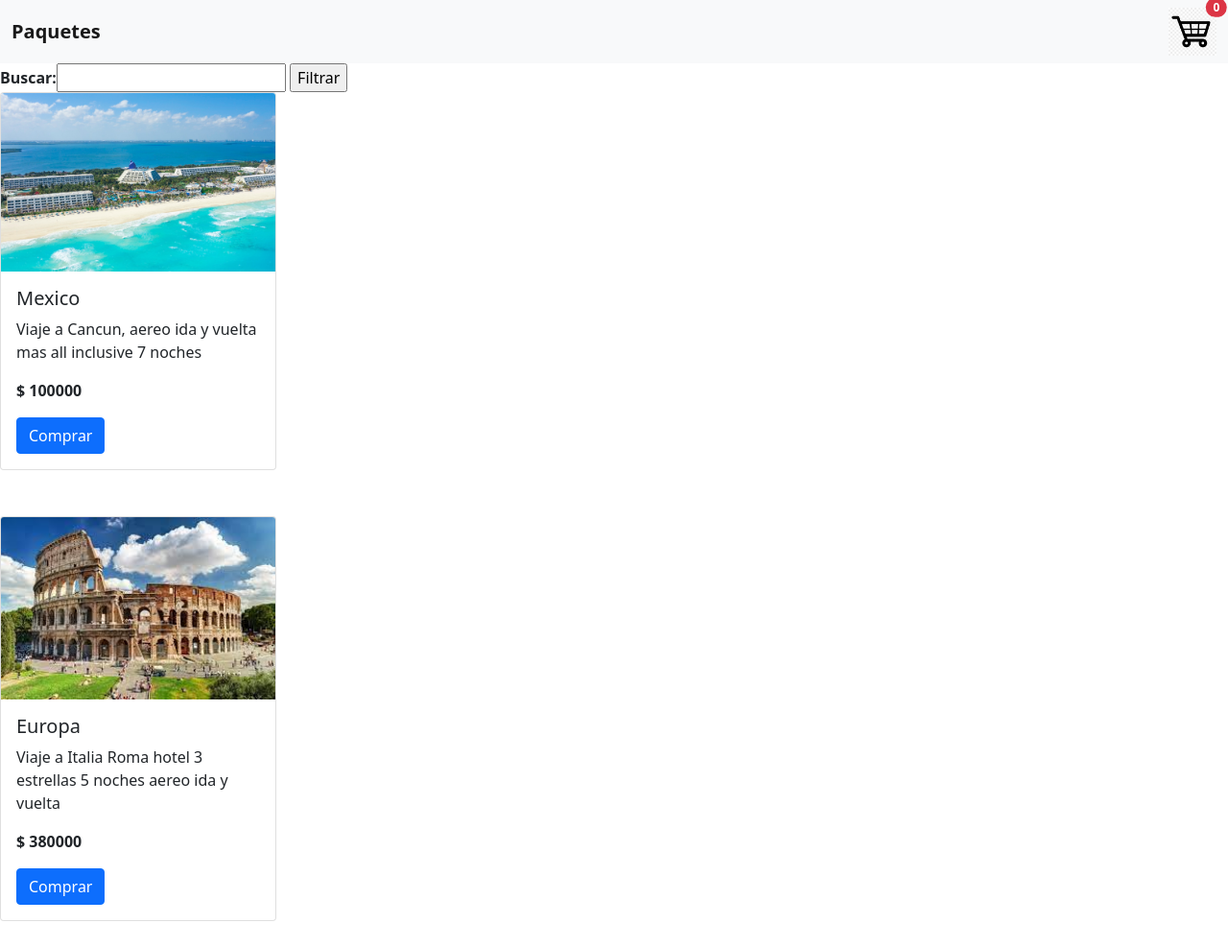
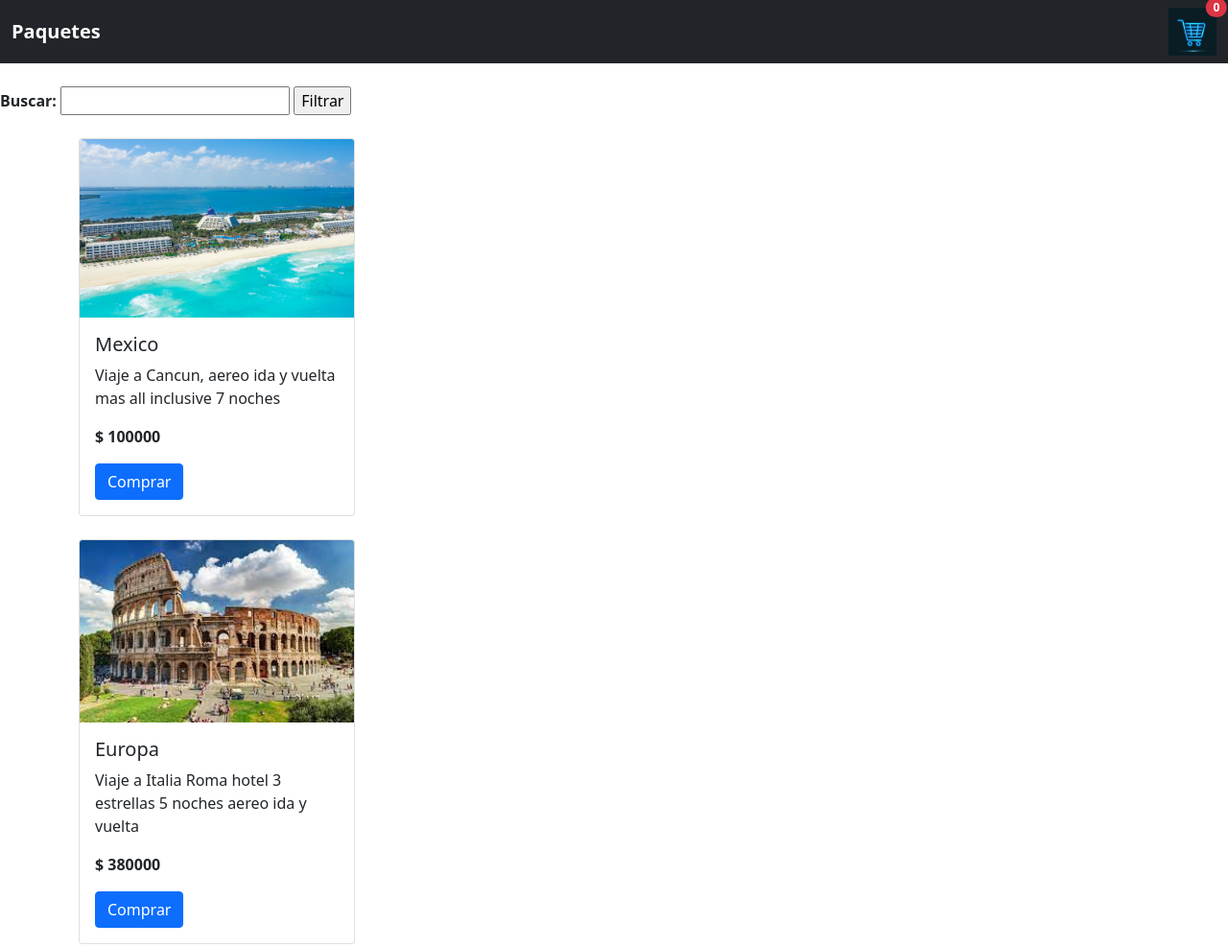
Before and after one commit to JulietaSangari/Happy-Holidays, a plain HTML site: page paquetes.html in a window 1280 px wide. Shown: the top 987 px of the page at 96% size. Drawn offline with nearby package versions, Linux system fonts and the light colour scheme.

Commit message:
segunda entrega

```diff
--- a/java.js
+++ b/java.js
@@ -1,26 +1,33 @@
 
 const paquetes = [
-    {id:0, nombre:'Mexico', descripcion:'Viaje a Cancun, aereo ida y vuelta mas all inclusive 7 noches', precio:100000, imagen:src="imagenes/cancun.jpg"},
-    {id:1, nombre:'Europa', descripcion:'Viaje a Italia Roma hotel 3 estrellas 5 noches aereo ida y vuelta', precio:380000, imagen:src="imagenes/roma.jpg"},
-    {id:2, nombre:'EEUU', descripcion: 'Viaje a miami ida y vuelta hotel all inclusive 10 noches', precio:150000, imagen:src="imagenes/miami.jpg"},
-    {id:3, nombre:'Argentina', descripcion:'Viaje a Bariloche ida y vuelta traslados incluidos hotel holiday inn 6 noches', precio:85000, imagen:src="imagenes/bariloche.jpg"}
+    {id:0, nombre:'Mexico', descripcion:'Viaje a Cancun, aereo ida y vuelta mas all inclusive 7 noches', precio:100000, imagen:src="imagenes/cancun.jpg", grilla:"g-col-6 g-col-md-4"},
+    {id:1, nombre:'Europa', descripcion:'Viaje a Italia Roma hotel 3 estrellas 5 noches aereo ida y vuelta', precio:380000, imagen:src="imagenes/roma.jpg", grilla: "g-col-6 g-col-md-4"},
+    {id:2, nombre:'EEUU', descripcion: 'Viaje a miami ida y vuelta hotel all inclusive 10 noches', precio:150000, imagen:src="imagenes/miami.jpg", grilla: "g-col-6 g-col-md-4"},
+    {id:3, nombre:'Argentina', descripcion:'Viaje a Bariloche ida y vuelta traslados incluidos hotel holiday inn 6 noches', precio:85000, imagen:src="imagenes/bariloche.jpg", grilla: "g-col-6 g-col-md-4"}
 ]
 const mostrarPaquetes = () => {
     for (const paquete of paquetesFiltrados){
         let contenedor = document.createElement("div");
         contenedor.innerHTML =
         `
+           <br>
+           <div class="container">
+                <div class="row">
+                    <div class="col">
+
                         <div class="card" style="width: 18rem;">
 
                             <img src="${paquete.imagen}" class="card-img-top" alt="...">
-                    <div class="card-body">
+                            <div class="card-body ordenar">
                                 <h5 class="card-title">${paquete.nombre}</h5>
                                 <p class="card-text">${paquete.descripcion}</p>
                                 <p class="card-text"><b>$ ${paquete.precio}</b></p>
                                 <a href="#" class="btn btn-primary" onclick=obtenerCantidadPaquetesComprados(${paquete.id})>Comprar</a>
                             </div>
                         </div>
-          <br></br>
+                    </div>
+                </div>
+            </div>
 
 
         `
@@ -33,7 +40,9 @@ const obtenerCantidadPaquetesComprados = (idPaquete) => {
     var elemento = document.getElementsByTagName('span')[0]
     var cantidad = parseFloat(elemento.innerHTML) + 1;
     elemento.innerHTML = cantidad;
+    alert("Agregaste un paquete a tu carrito")
     agregarPaqueteAlCarrito(idPaquete);
+
 }
 
 
--- a/paquetes.html
+++ b/paquetes.html
@@ -12,12 +12,12 @@
 </head>
 <body>
     <header>
-     <nav class="navbar navbar-light bg-light">
+     <nav class="navbar navbar-expand-lg navbar-dark bg-dark">
             <div class="container-fluid">
                 <a class="navbar-brand"><strong>Paquetes</strong></a>
                 <form class="d-flex">
                     <a href="">
-                        <img src="imagenes/carrito.png" height="50" width="50">
+                        <img src="imagenes/carroneon.jpg" height="50" width="50">
                         <span class="position-absolute top-20 start-70 translate-middle badge rounded-pill bg-danger">
                             0
                         </span>
@@ -26,10 +26,12 @@
             </div>
         </nav>
    </header>
-        <b>Buscar:</b><input type="text" name="busqueda" id="busqueda"/>
+    <br>
+        <b>Buscar: </b><input type="text" name="busqueda" id="busqueda"/>
     <input type="button" name="btnFiltar" id="btnFiltrar" value="Filtrar">
     <div id="fila"></div>
     <script src="java.js"></script>
     <script>mostrarPaquetes();</script>
+
 </body>
 </html>
--- a/style.css
+++ b/style.css
@@ -1,3 +1,6 @@
 logoNombre{
 font-family: 'Open Sans', sans-serif;
 }
+.ordenar{
+    display: inline-block;
+}
```
Also changed, not shown: index.html (+4 -4 lines), imagenes/carrito1.png (added), imagenes/grecia-mykonos.jpg (added), imagenes/londres.jpg (added), imagenes/paris.jpg (added). Lines whose indentation alone changed are shown as unchanged.
